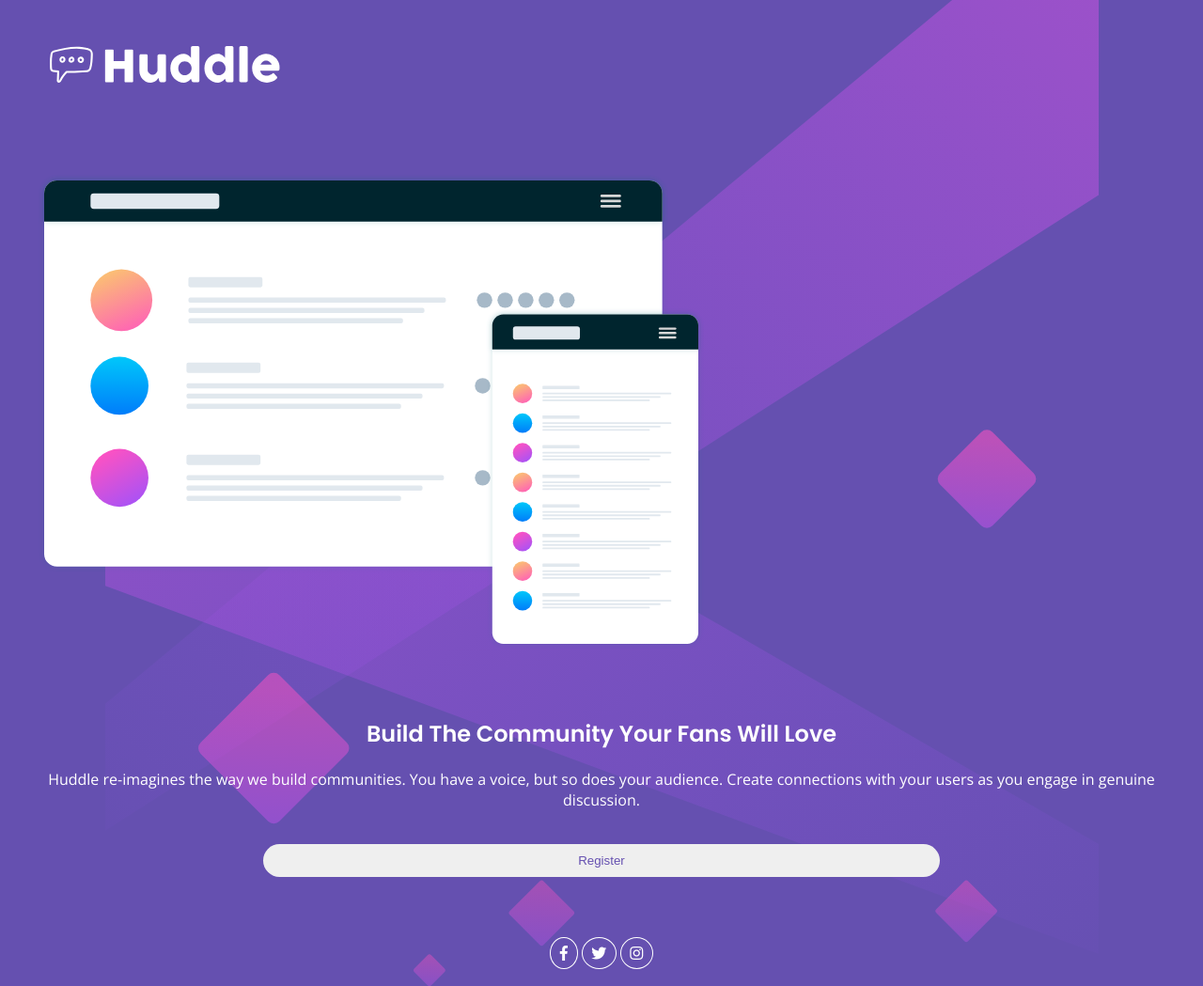
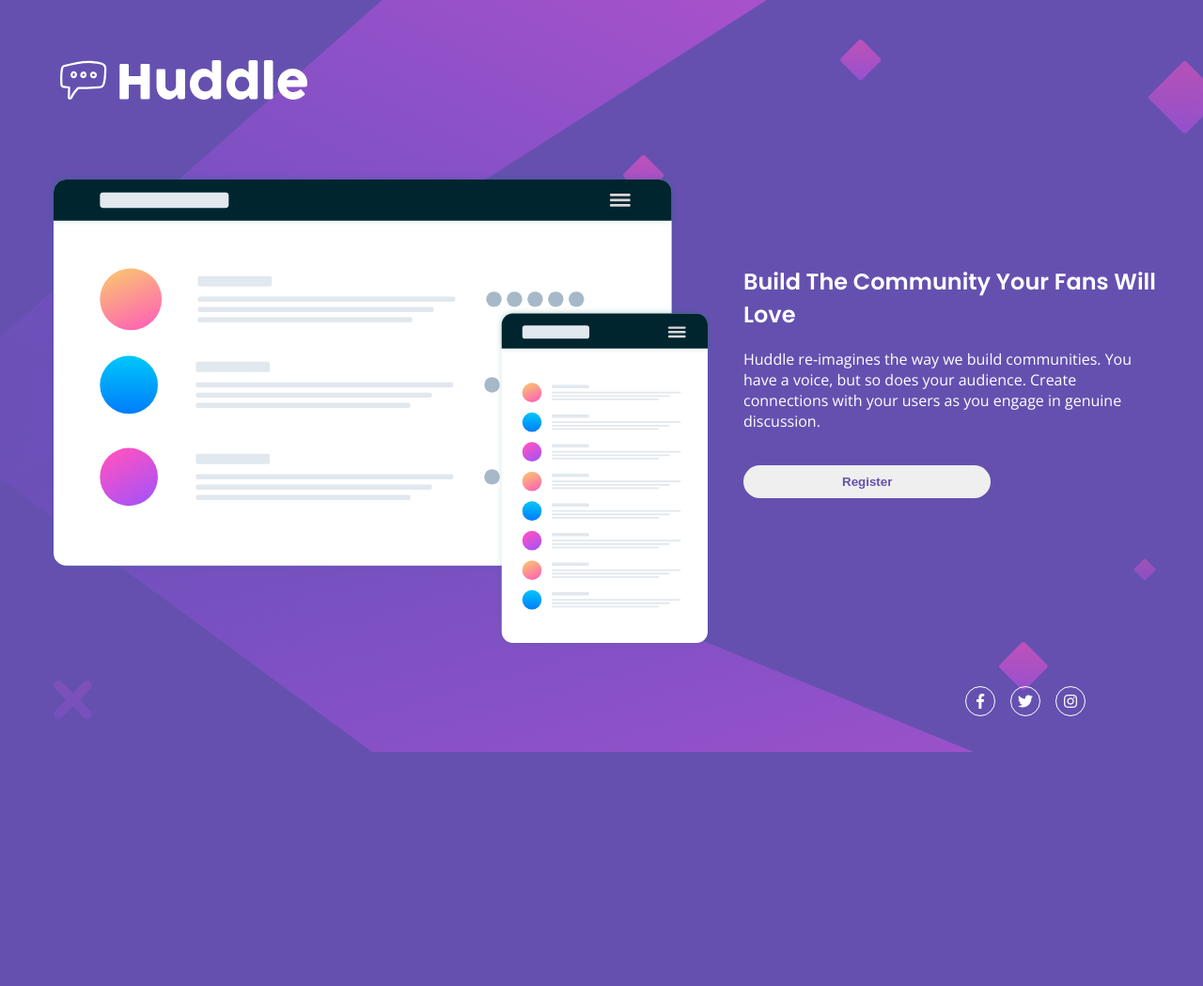
Before and after one commit to JayFullCode/Huddle_Landing_Page, a plain HTML site: page index.html in a window 1280 px wide. Shown: the whole page at 94% size. After the commit the page ends 800 px from the top, so only its background shows below. Drawn offline with nearby package versions, Linux system fonts and the light colour scheme.

Commit message:
Add: Desktop design

```diff
--- a/index.html
+++ b/index.html
@@ -25,8 +25,9 @@
 
   <div id="main-container">
     <div class="header-container">
-      <p><img src="images/logo.svg" alt="Logo" class="header-container__logo"></p>
-      <img src="images/illustration-mockups.svg" alt="Mockup icon" class="header-container__image">
+      <p><img src="images/logo.svg" alt="Logo" class="header-container__logo">
+        <img src="images/illustration-mockups.svg" alt="Mockup icon" class="header-container__image"></p>
+      <!-- <p class="header-container__p"><img src="images/illustration-mockups.svg" alt="Mockup icon" class="header-container__image"></p> -->
     </div>
 
     <section class="section-container">
@@ -37,10 +38,15 @@
     </section>
 
     <footer>
-      <a href="#"> <i class="fab fa-facebook-f"></i></a>
-      <a href="#"><i class="fab fa-twitter"></i></a>
-      <a href="#"><i class="fab fa-instagram"></i></a>
+      <ul>
+        <li><a href="#"> <i class="fab fa-facebook-f"></i></a></li>
+        <li><a href="#"><i class="fab fa-twitter"></i></a></li>
+        <li><a href="#"><i class="fab fa-instagram"></i></a></li>
+      </ul>
     </footer>
+
   </div>
+
+
 </body>
 </html>
--- a/style.css
+++ b/style.css
@@ -74,21 +74,101 @@ body{
     margin-top: 1.5em;
 
     cursor: pointer;
+
+    font-weight: bold;
 }
 
+/* FOOTER  */
+
 footer{
-    margin-top: 4em;
-    text-align: center;
+    margin-top: 3em;
+    width: 100%;
 }
 
-footer a{
+footer ul{
+    list-style: none;
 
+    display: flex;
+    justify-content: center;
 }
 
-footer a i{
+footer ul li{
+    margin-right: 1em;
+}
+
+footer ul li a {
+    width: 2em;
+    height: 2em;
+
     color: white;
-    display: inline-block;
+
+    border: 1px white solid;
     border-radius: 50%;
-    border: 1px white solid;
-    padding: 0.5em 0.6em;
+
+    display: flex;
+    justify-content: center;
+    align-items: center;
+
+    text-decoration: none;
 }
+
+footer a:hover{
+    border: 1px black solid;
+    color: black;
+}
+
+
+/* DESKTOP DESIGN */
+
+@media screen and (min-width: 920px) {
+    html ,body{
+        height: 100%;
+    }
+
+    body{
+        padding: 10px 50px;
+        background: #6550B0 url('images/bg-desktop.svg') no-repeat top center;
+        background-size: cover;
+    }
+
+    #main-container{
+        display: grid;
+
+        grid-template-columns: 1.5fr 1fr;
+        grid-template-rows: 1fr 60px;
+
+        height: 100%;
+        margin: auto;
+
+    }
+
+    .header-container p{
+        display: flex;
+        flex-direction: column;
+        justify-content: center;
+    }
+
+    .header-container__image{
+        max-width: 900px;
+        display: flex;
+        justify-content: center;
+    }
+
+    .section-container{
+        text-align: left;
+        margin: auto;
+        margin-left: 2em;
+    }
+
+    footer{
+        grid-area: 2 / 1 / 3 / 3;
+        margin: 0;
+        display: flex;
+        justify-content: flex-end;
+        width: 95%;
+    }
+
+    footer ul , footer li , footer a{
+        margin: 0;
+    }
+}
```
